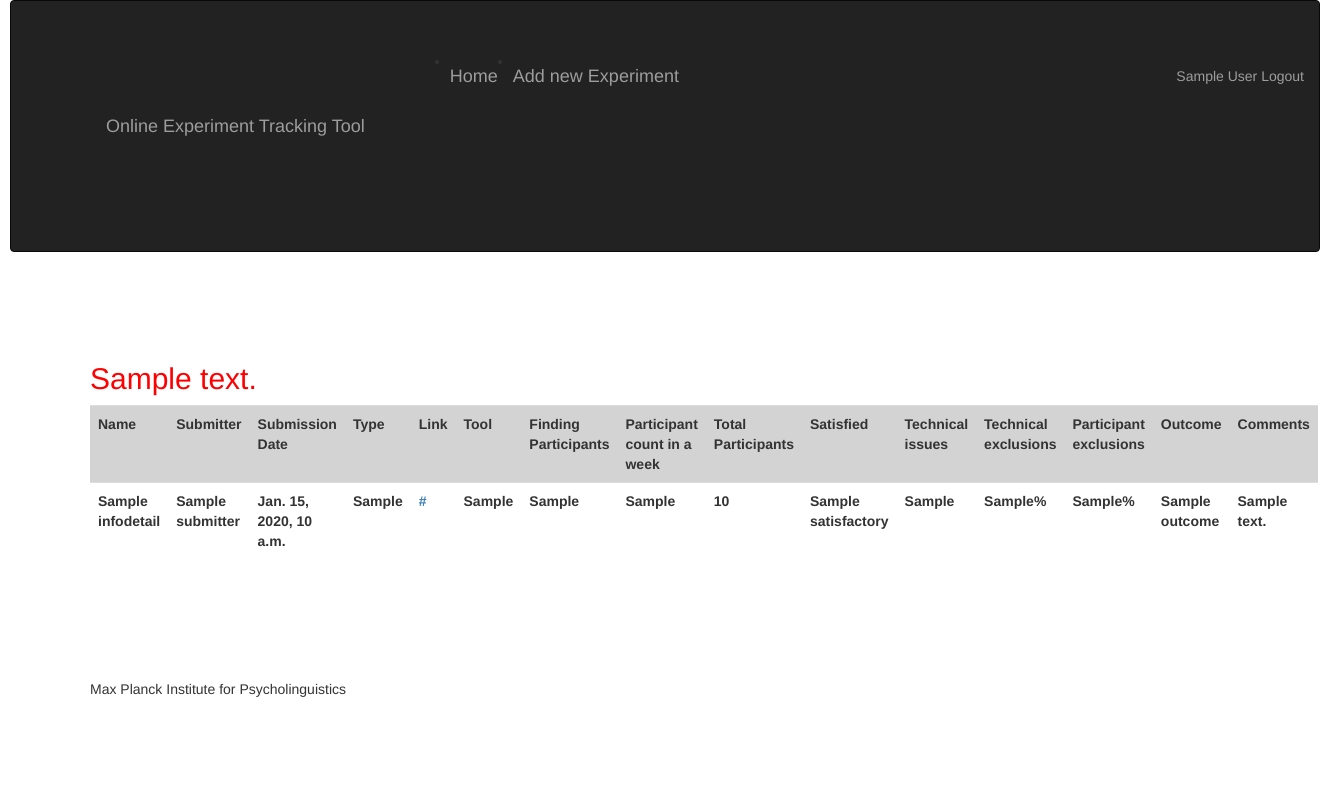
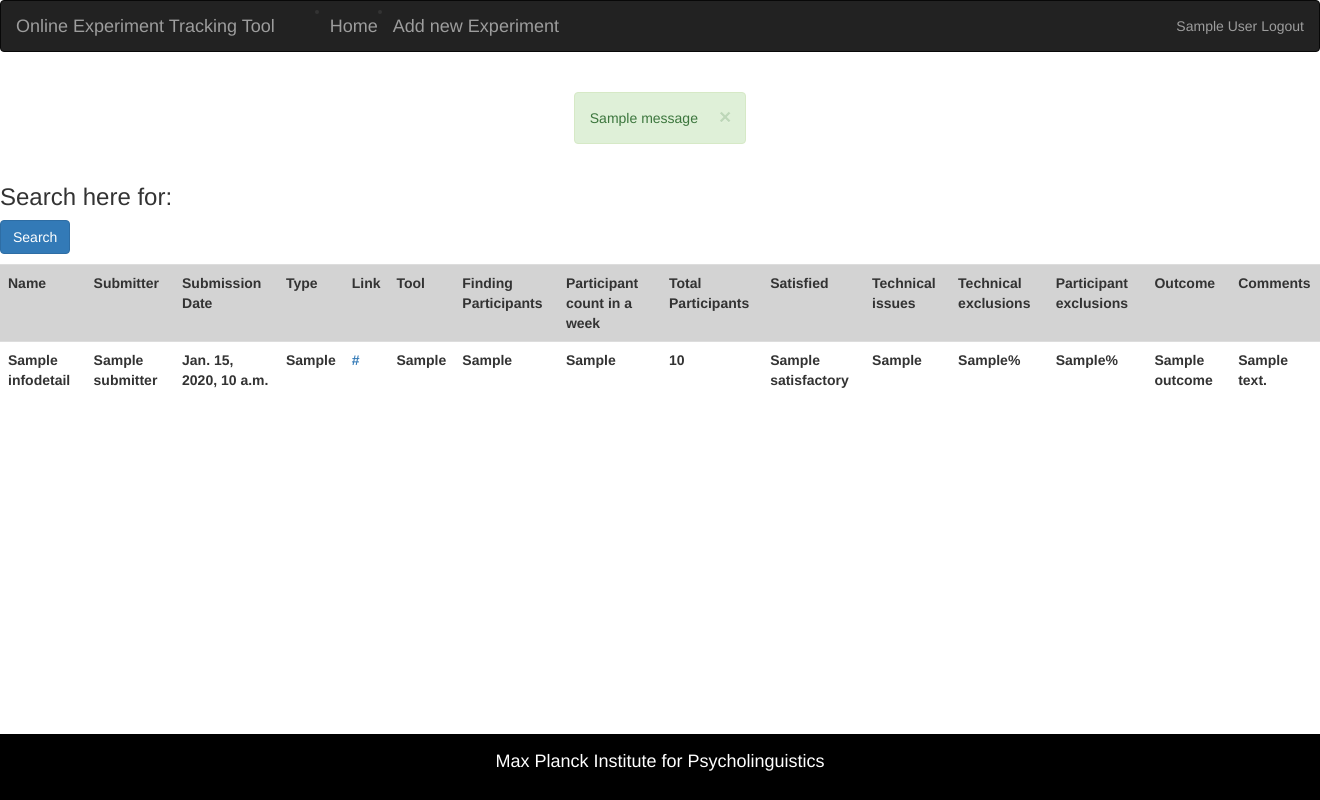
Before and after one commit to PaviSrinivasa/TrackOnline-Project, a Django app: template track-online/experiment/templates/home.html in a window 1320 px wide. Run offline with Django 3.2, Linux system fonts and the light colour scheme; a user stored in the database is signed in; tables that the repository leaves empty hold one stand-in row (values such as "Sample post"); the template is opened without the code that fills it: most values are stand-ins (such as "Sample title", 1, 10 or a date in 2020); one stand-in notice (Sample message) is shown; lists and menus that the app fills with data are empty; parts of the project's set-up code (start-up, migrations or seed data) failed here and were passed over; some libraries are stand-ins or nearby versions.

Commit message:
Search feature
Adding new feature to search for experiments.
Made few modifications in the code as how the alert messages are shown, view modified to show the latest data added at top and some code cleanup.

```diff
--- a/track-online/experiment/static/css/exp.css
+++ b/track-online/experiment/static/css/exp.css
@@ -7,6 +7,11 @@ body {
 }
 .content {
   flex: 1 0 auto;
+}
+
+.h3 {
+ padding:10px;
+ margin:10px;
 }
 
 table {
--- a/track-online/experiment/templates/base.html
+++ b/track-online/experiment/templates/base.html
@@ -20,13 +20,27 @@ nav {
 </style>
   {% include 'navbar.html' %}
 
+  {% for message in messages %}
+    <div class="container-fluid p-0">
+      <div class="alert {{ message.tags }} alert-dismissible" role="alert" >
+        <button type="button" class="close" data-dismiss="alert" aria-label="Close">
+          <span aria-hidden="true">&times;</span>
+        </button>
+        {{ message }}
+      </div>
+    </div>
+  {% endfor %}
+<!--  {% if messages %}
+        {% for message in messages %}
+            <div class="alert alert-{% if message.tags == 'error' %} danger {% else %} {{ message.tags }} {% endif %}" role="alert">
+                {{ message }}
+            </div>
+        {% endfor %}
+  {% endif %} -->
   <body>
     <div class="content">
       {% block 'body' %}
       {% endblock %}
-    <p> </p>
-    <p> </p>
-    <p> </p>
     </div>
     <div class="footer">
        <p>Max Planck Institute for Psycholinguistics</p>
--- a/track-online/experiment/templates/home.html
+++ b/track-online/experiment/templates/home.html
@@ -1,12 +1,16 @@
 {% extends 'base.html' %}
 {% block 'body' %}
-
+<div class="form-row">
+        <div class="card card-body">
+            <form action="{% url 'home' %}" method="GET">
+                <h3>Search here for: </h3>
+                    {{myFilter.form}}
+                <input type="submit" button class="btn btn-primary" value="Search">
+            </form>
+        </div>
+</div>
+<p> </p>
 {% if user.is_authenticated %}
-
-    <h2 style="color: Red">{{ note }}</h2>
-
-    <p> </p>
-    <body>
     <table class="table table-hover" style="border: 1px solid black, border-collapse: collapse">
         <tr col span="15" style="background-color:LightGray">
             <th>Name</th>
@@ -51,9 +55,6 @@
         {% endfor %}
     </table>
 
-    </body>
-    </html>
-
 {% else %}
   <p>You are not logged in</p>
   <a href="{% url 'login' %}">Log In</a>
--- a/track-online/static/css/exp.css
+++ b/track-online/static/css/exp.css
@@ -1,21 +1,19 @@
-h1 a, h2 a {
-    color: #0a7206;
+html, body {
+  height: 100%;
+}
+body {
+  display: flex;
+  flex-direction: column;
+}
+.content {
+  flex: 1 0 auto;
 }
 
-body {
-    padding-left: 10px;
+.h3 {
+ padding:10px;
+ margin:10px;
 }
-p1 {
-  font-family: "Sans-serif", Verdana;
-  text-align: center;
-  color: red;
-}
-div {
-  padding-top: 50px;
-  padding-right: 30px;
-  padding-bottom: 50px;
-  padding-left: 80px;
-}
+
 table {
   border-collapse: collapse;
   width: 100%;
@@ -30,3 +28,18 @@ th {
 tr:hover {
   background-color: #f5f5f5;
 }
+
+.pageContentWrapper{
+  margin-bottom:100px;/* Height of footer*/
+}
+
+.footer {
+  bottom: 0;
+  width: 100%;
+  background-color: Black;
+  padding: 15px;
+  text-align: center;
+  font-size: 18px;
+  color: white;
+  flex-shrink: 0;
+}
--- a/track-online/trackonline/urls.py
+++ b/track-online/trackonline/urls.py
@@ -12,9 +12,4 @@ urlpatterns = [
     path('', include('experiment.urls')),
     url(r'^media/(?P<path>.*)$', serve,{'document_root': settings.MEDIA_ROOT}),
     url(r'^static/(?P<path>.*)$', serve,{'document_root': settings.STATIC_ROOT}),
-    #re_path(r'^[(add|<int:pk>)]+/', include('experiment.urls')),
-    #path('<int:pk>/', include('experiment.urls'), name='edit_exp'),
-    #re_path(r'exp/(?P<pk>[0-9]+)', include('experiment.urls'), name='home'),
-    #path('add/', include('experiment.urls'), name='add'),
-    #re_path(r'^<int:pk>', include('experiment.urls'), name='edit_exp'),
 ]+static(settings.STATIC_URL, document_root=settings.STATIC_ROOT)
```
Also changed, not shown: track-online/experiment/filters.py (+12 -0 lines), track-online/experiment/models.py (+0 -35 lines), track-online/experiment/templates/navbar.html (+0 -11 lines), track-online/experiment/templates/search.html (deleted, +0 -17 lines), track-online/experiment/templates/show_exp.html (deleted, +0 -46 lines), track-online/experiment/urls.py (+3 -4 lines), track-online/experiment/views.py (+25 -31 lines), track-online/trackonline/settings.py (+10 -0 lines), track-online/experiment/migrations/0006_auto_20210820_1104.py (added), track-online/experiment/migrations/0007_auto_20210820_1107.py (added).
